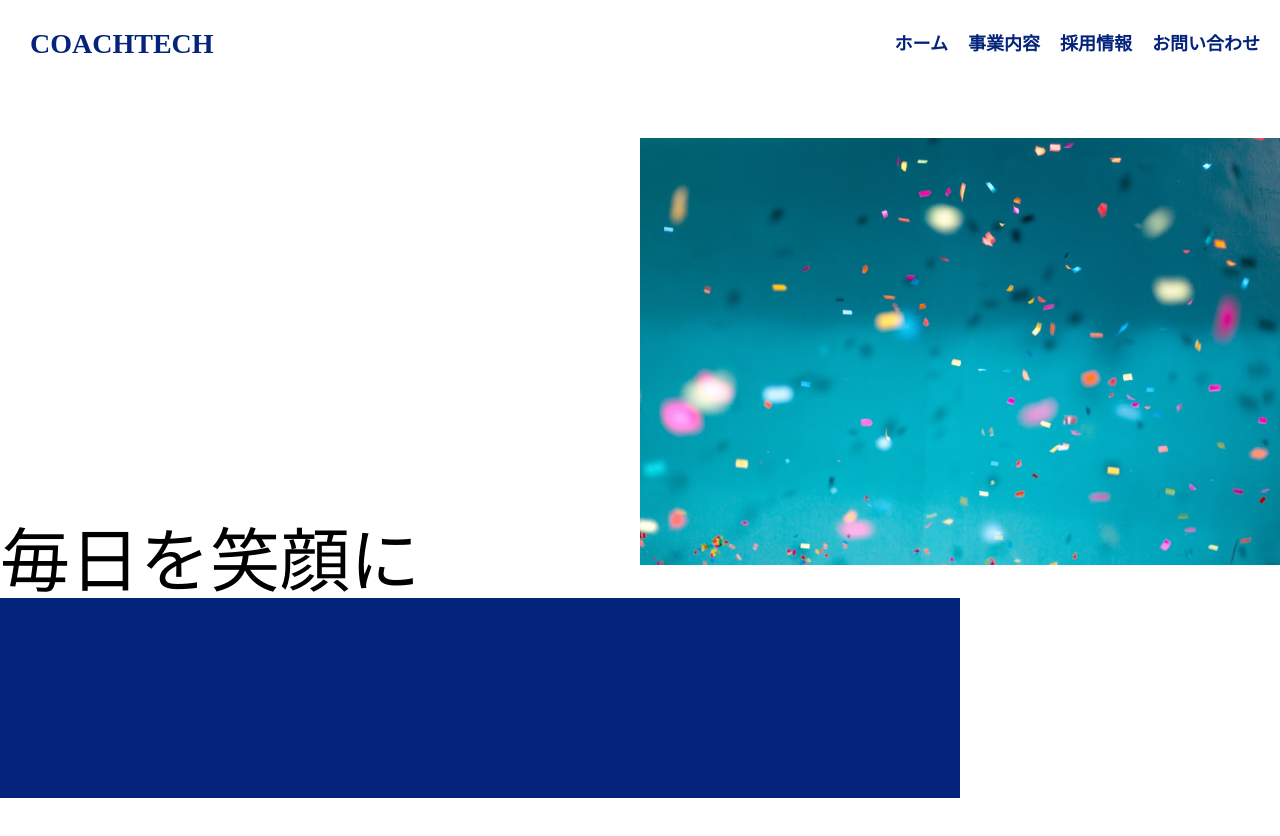
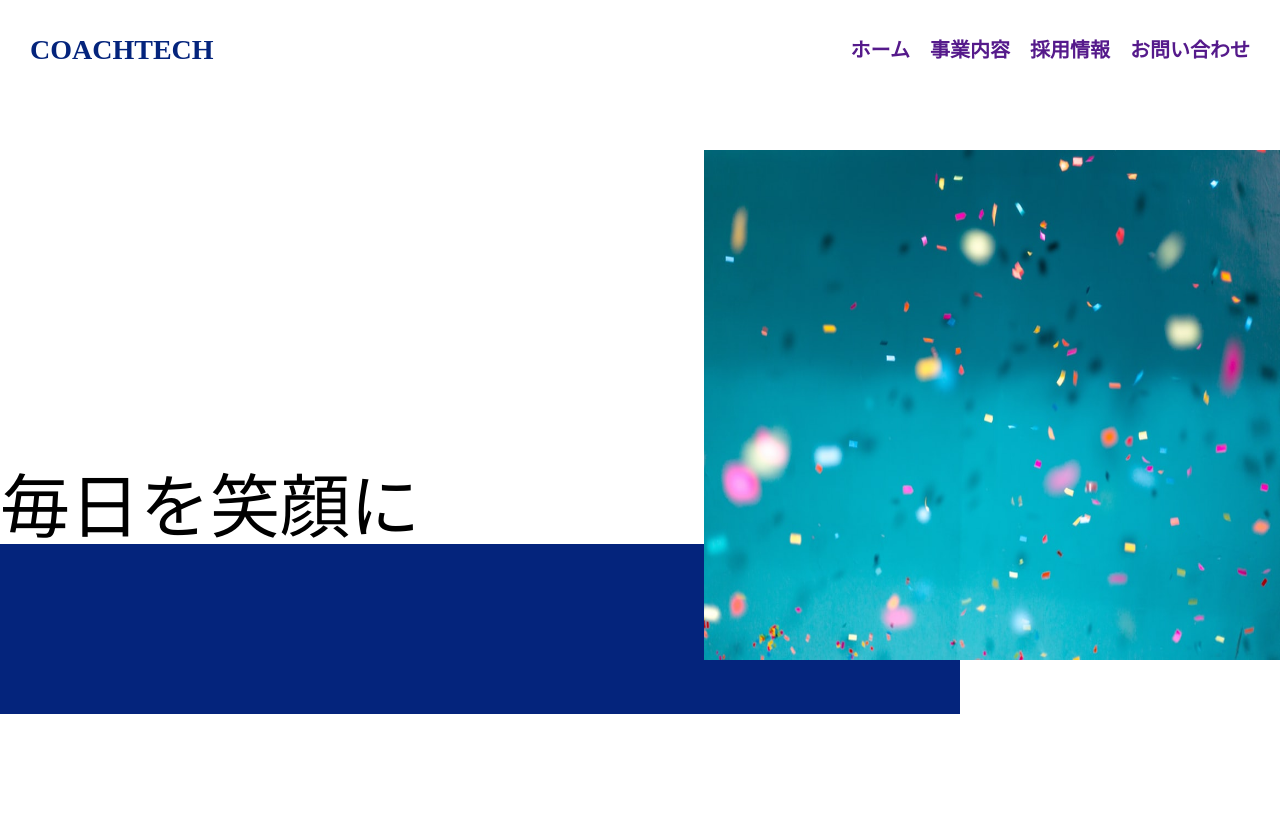
Before and after one commit to riki-fuku/20230808_fukushima_css, a plain HTML site: page index.html in a window 1280 px wide. After the commit the page ends 800 px from the top, so only its background shows below. Drawn offline with Linux system fonts and the light colour scheme.

Commit message:
1-24 演習問題 課題 画面を1000~1500pxでデザインが崩れないよう修正

```diff
--- a/css/style.css
+++ b/css/style.css
@@ -1,13 +1,19 @@
+body {
+    width: 100vw;
+    height: 100vh;
+}
+
 header {
-    padding: 30px 0;
+    height: 5%;
+    padding: 30px;
     display: flex;
     justify-content: space-between;
     align-items: center;
+    color: #04247c;
+    font-size: 20px;
 }
 
 .header__left-ttl {
-    padding: 0 30px;
-    color: #04247c;
     font-size: 28px;
 }
 
@@ -16,23 +22,29 @@ header {
     justify-content: flex-end;
 }
 
+.header__nav-list-item:not(:last-child) {
+    margin-right: 20px;
+}
+
 .header__nav-item-link {
-    margin-right: 20px;
-    color: #04247c;
-    font-size: 18px;
     font-weight: bold;
     text-decoration: none;
+}
+
+main {
+    height: 85%;
 }
 
 .top {
     position: relative;
     width: 100%;
-    height: 100vh;
+    height: 100%;
 }
 
 .top__ttl {
     position: absolute;
     top: 55%;
+    z-index: 10;
     font-size: 70px;
     font-weight: normal;
 }
@@ -41,7 +53,8 @@ header {
     position: absolute;
     top: 50px;
     right: 0px;
-    width: 50%;
+    width: 45%;
+    height: 75%;
 }
 
 .top__under-block {
```
